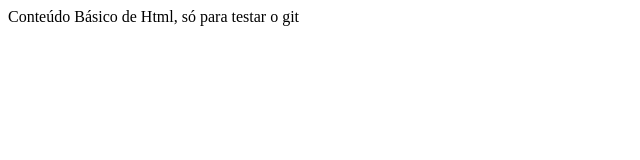
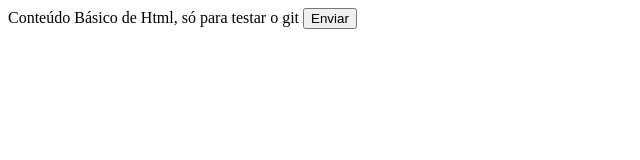
Before and after one commit to avalosdev/Html5-PA, a plain HTML site: page index.html in a window 1280 px wide. Shown: the whole page, without its empty margins (0-640 px from the left). Drawn offline with Linux system fonts and the light colour scheme.

Commit message:
adicionando botão ao index.html

```diff
--- a/index.html
+++ b/index.html
@@ -6,9 +6,10 @@
         <title>HTML Básico</title>
     </head>
          <body>
+		   Conteúdo Básico de Html, só para testar o git
+		 </body>
 
-				Conteúdo Básico de Html, só para testar o git
-		</body>
+			<button type="button"> Enviar </button>
 
 
 
```
